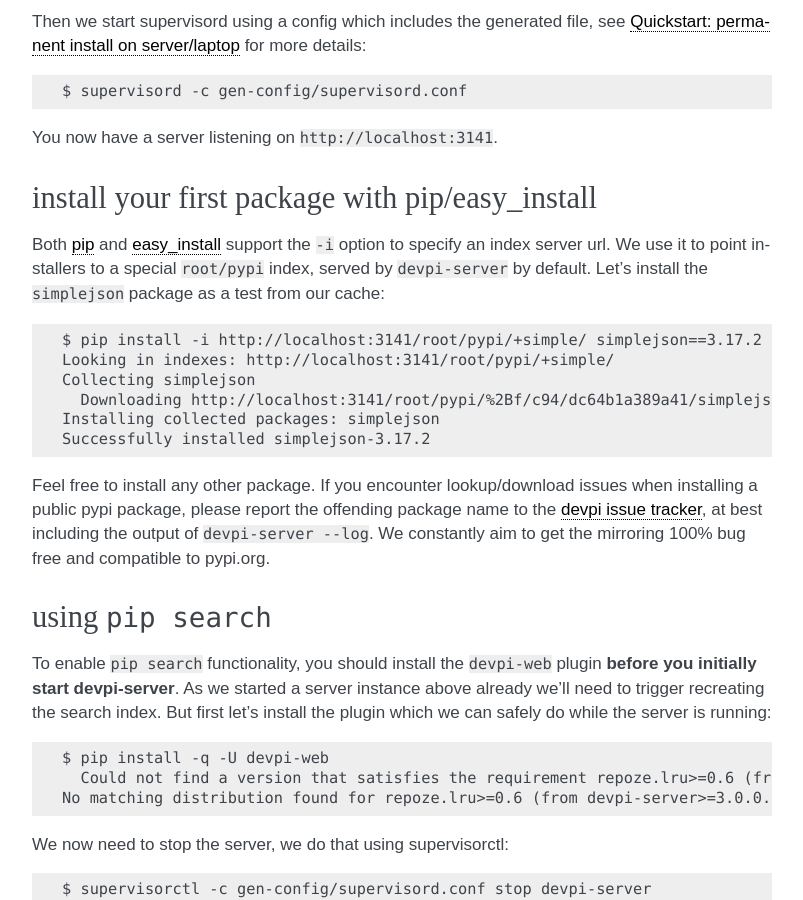
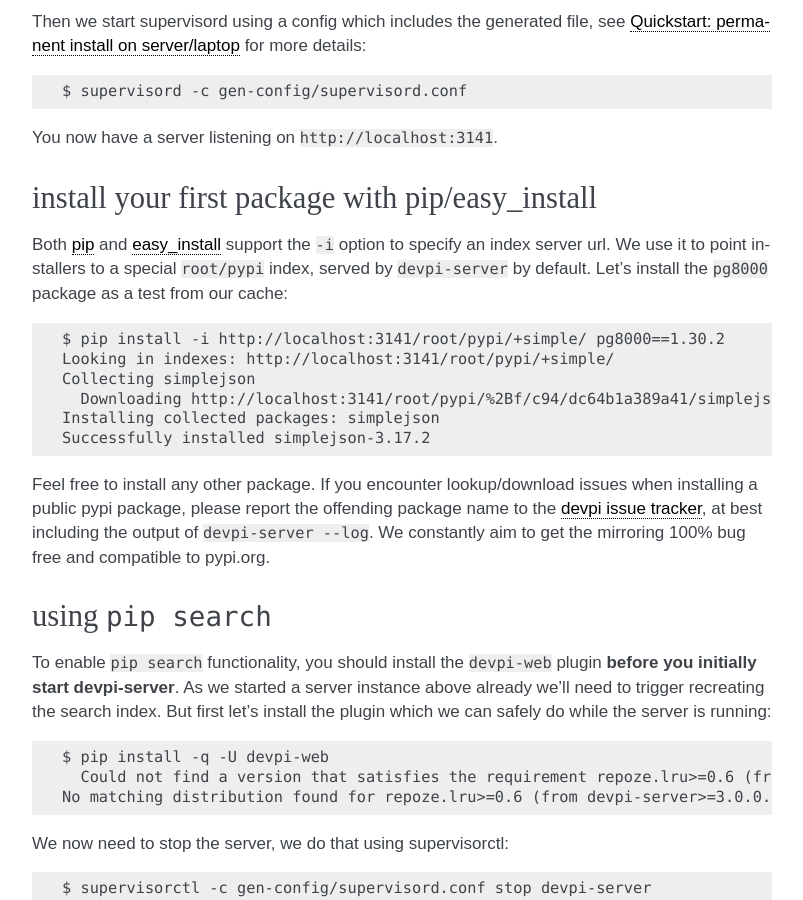
Before and after one commit to devpi/devpi, a Sphinx documentation site: the page built from doc/quickstart-pypimirror.rst, in a window 1280 px wide and 900 px high, scrolled down 1344 px. Shown: the whole window, without its empty margins (348-1151 px from the left). Built offline with Sphinx 7.4.7, drawn with Linux system fonts in a browser that asks for light colours.

Commit message:
Use pure Python package to avoid differences on other OS'.

```diff
--- a/doc/quickstart-pypimirror.rst
+++ b/doc/quickstart-pypimirror.rst
@@ -82,9 +82,9 @@
 Both pip_ and easy_install_ support the ``-i`` option to specify
 an index server url.  We use it to point installers to a special
 ``root/pypi`` index, served by ``devpi-server`` by default.
-Let's install the ``simplejson`` package as a test from our cache::
+Let's install the ``pg8000`` package as a test from our cache::
 
-    $ pip install -i http://localhost:3141/root/pypi/+simple/ simplejson==3.17.2
+    $ pip install -i http://localhost:3141/root/pypi/+simple/ pg8000==1.30.2
     Looking in indexes: http://localhost:3141/root/pypi/+simple/
     Collecting simplejson
       Downloading http://localhost:3141/root/pypi/%2Bf/c94/dc64b1a389a41/simplejson-3.17.2-cp38-cp38-macosx_10_14_x86_64.whl (74 kB)
```
